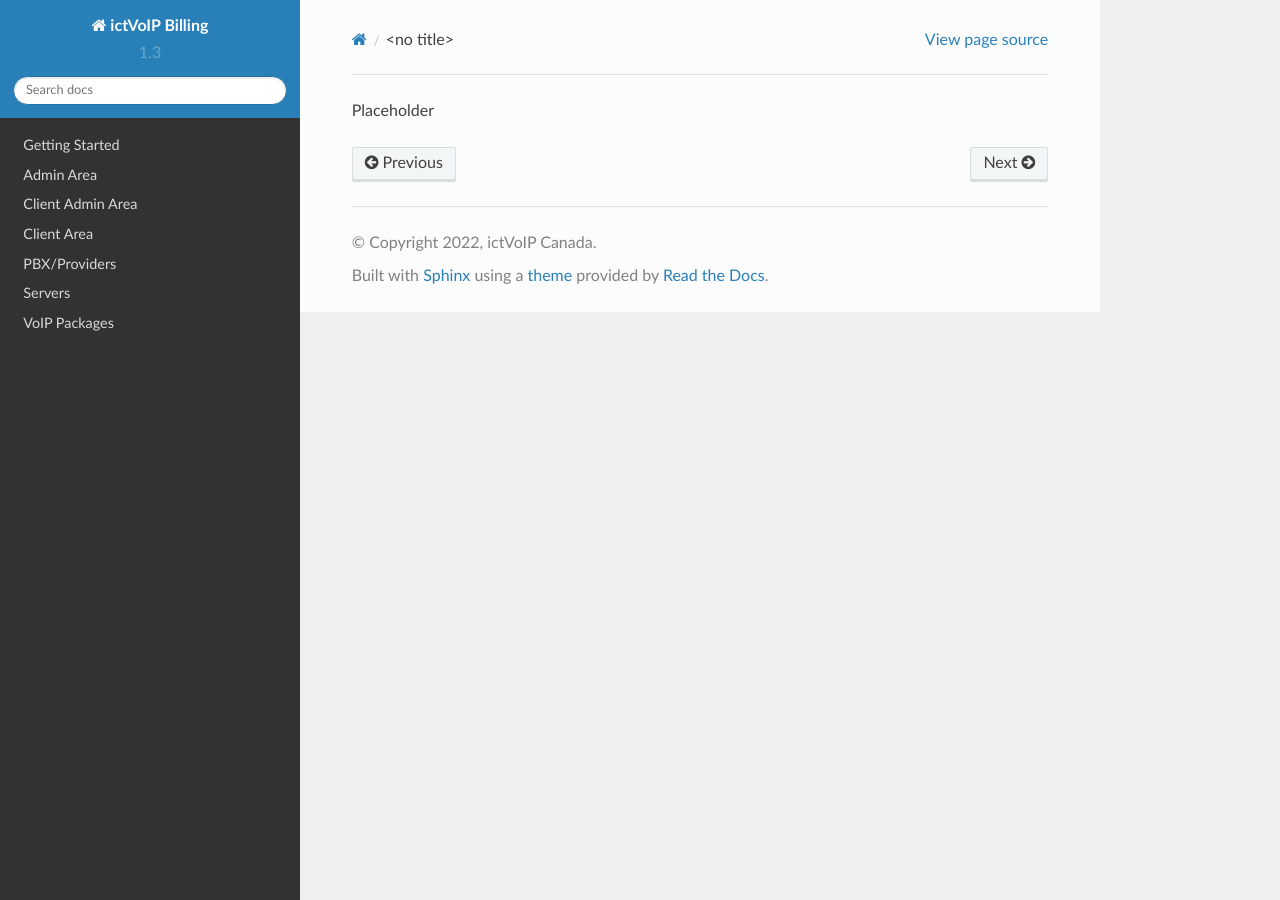
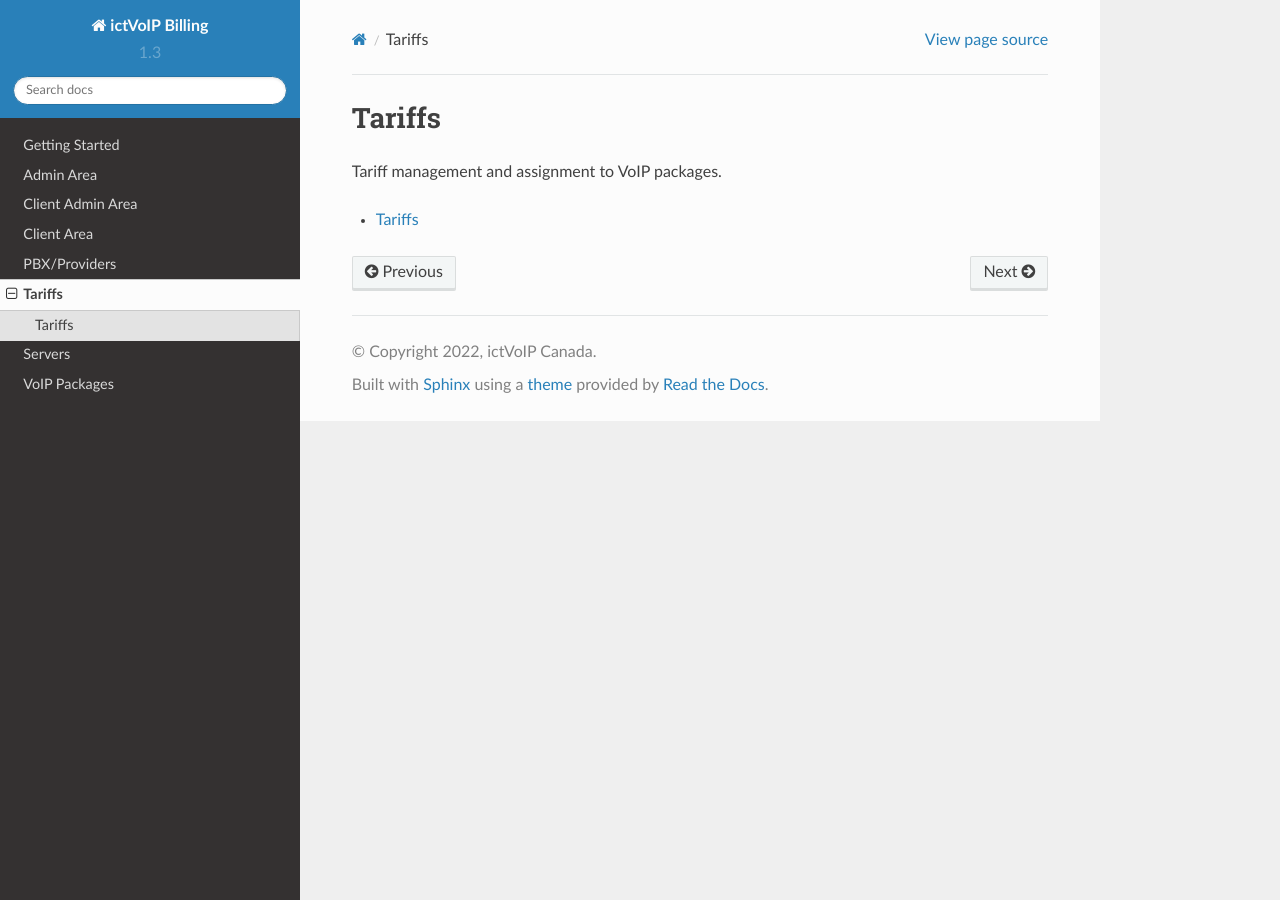
Before and after one commit to ictvoip/ictvoip-docs, a Sphinx documentation site: the page built from docs/source/tariffs.rst, in a window 1280 px wide. Built offline with Sphinx 7.4.7 and the Read the Docs theme 2.0.0, drawn with Linux system fonts in a browser that asks for light colours; pages that are not in the unit, such as notebooks, are missing from menus.

Commit message:
Update tariffs.rst

```diff
--- a/docs/source/tariffs.rst
+++ b/docs/source/tariffs.rst
@@ -1 +1,11 @@
-Placeholder
+*********
+Tariffs
+*********
+
+Tariff management and assignment to VoIP packages.
+
+.. toctree::
+  :maxdepth: 3
+  :glob:
+
+  tariffs/tariffs.rst
```
